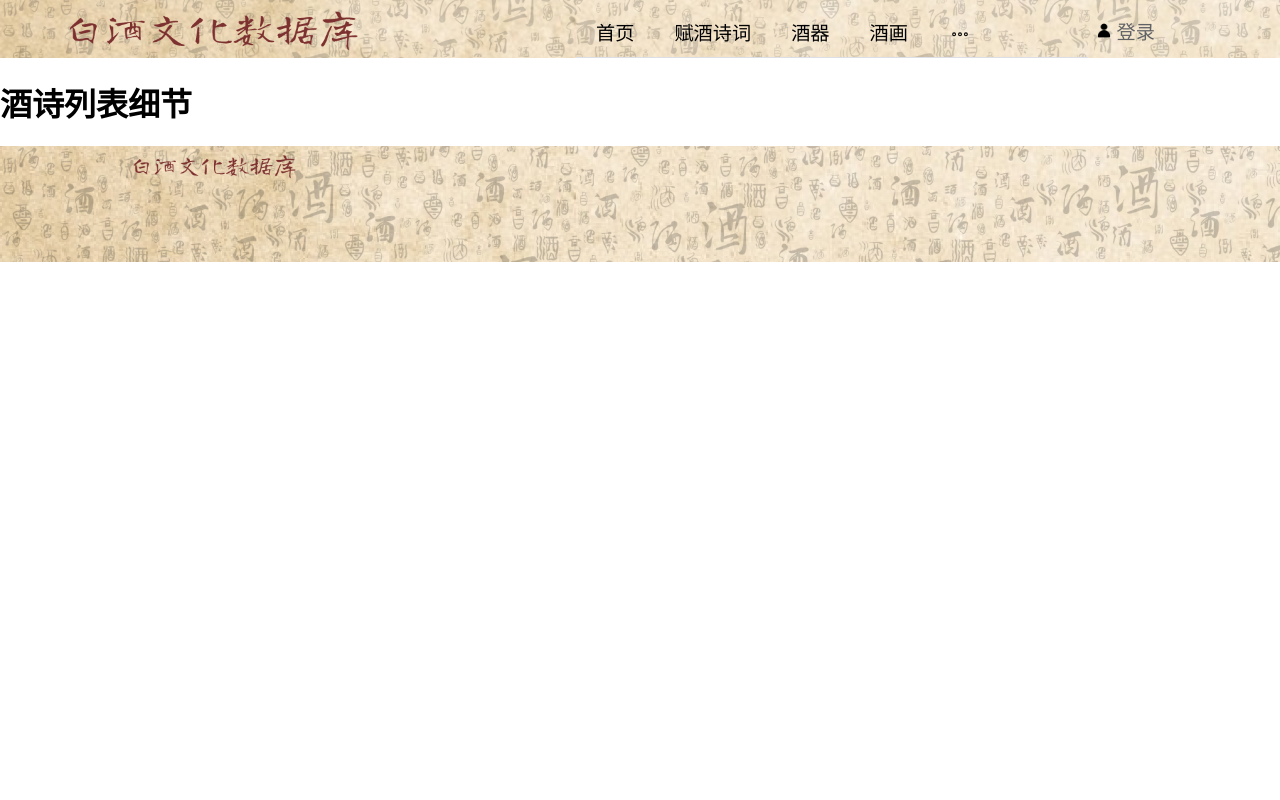
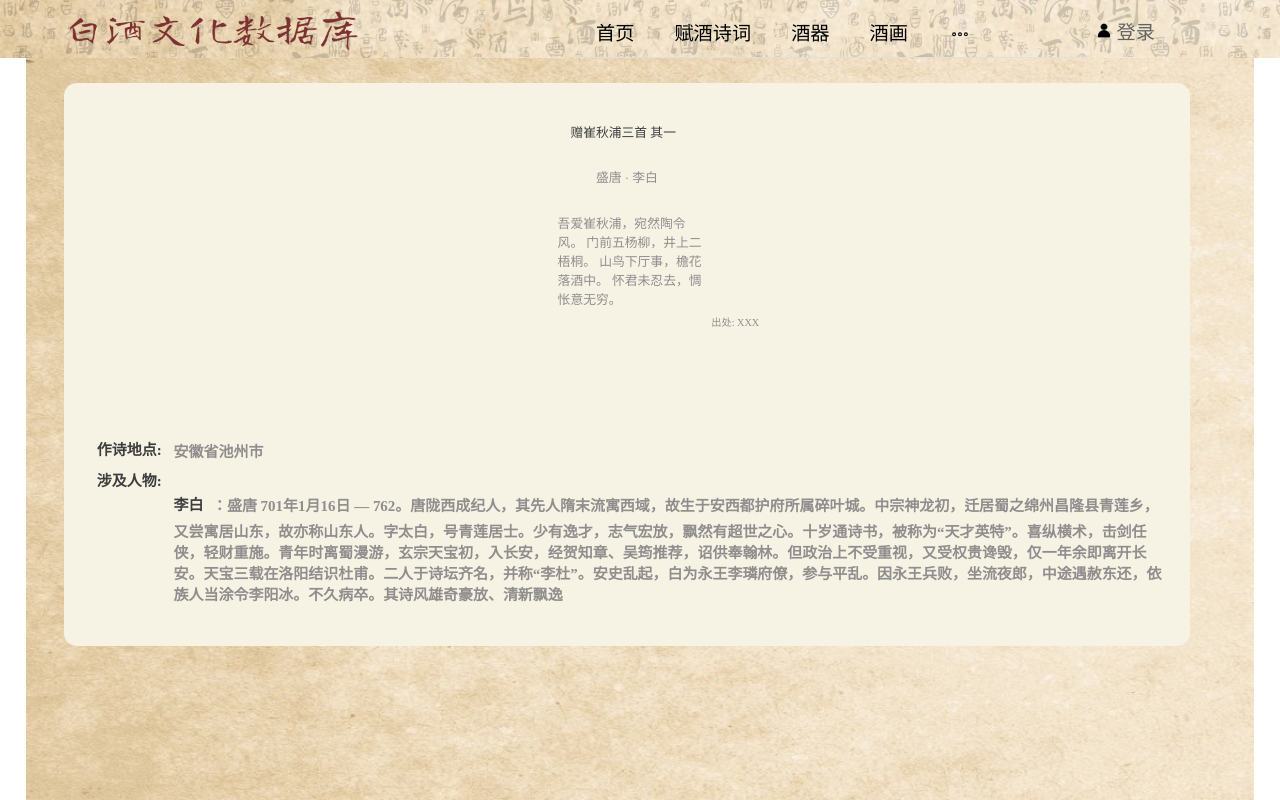
Before and after one commit to zy-xiaoyuer/Baijiu_Front, a Vue app: page /winePoetryDetail in a window 1280 px wide. Shown: the top 800 px of the page. Built offline with nearby package versions, Linux system fonts and the light colour scheme.

Commit message:
Update WinePoetryDetail.vue

```diff
--- a/src/views/winePoetry/WinePoetryDetail.vue
+++ b/src/views/winePoetry/WinePoetryDetail.vue
@@ -1,5 +1,165 @@
 <template>
   <div class="about">
-    <h1>酒诗列表细节</h1>
+    <div class="common-layout1">
+      <el-container>
+        <el-header
+          style="
+            position: relative;
+            left: 38vw;
+            top: 3vw;
+            width: 12vw;
+            height: 3vw;
+            opacity: 1;
+
+            font-family: Source Han Sans;
+            font-size: 1vw;
+            font-weight: normal;
+            line-height: normal;
+            letter-spacing: 0em;
+
+            font-variation-settings: 'opsz' auto;
+            font-feature-settings: 'kern' on;
+            color: #3d3d3d;
+          "
+          >赠崔秋浦三首 其一</el-header
+        >
+        <el-main
+          style="
+            position: relative;
+            left: 40vw;
+            top: 2vw;
+            width: 12vw;
+            height: 3vw;
+            opacity: 1;
+
+            font-family: Source Han Sans;
+            font-size: 1vw;
+            font-weight: normal;
+            line-height: normal;
+            letter-spacing: 0em;
+
+            font-variation-settings: 'opsz' auto;
+            font-feature-settings: 'kern' on;
+            color: #908d8d;
+          "
+          >盛唐 · 李白</el-main
+        >
+        <el-footer
+          style="
+            position: relative;
+            left: 37vw;
+            top: 4vw;
+            width: 15vw;
+            height: 4vw;
+            opacity: 1;
+
+            font-family: Source Han Sans;
+            font-size: 1vw;
+            font-weight: normal;
+            line-height: normal;
+            letter-spacing: 0em;
+
+            font-variation-settings: 'opsz' auto;
+            font-feature-settings: 'kern' on;
+            color: #908d8d;
+          "
+          >吾爱崔秋浦，宛然陶令风。 门前五杨柳，井上二梧桐。
+          山鸟下厅事，檐花落酒中。 怀君未忍去，惆怅意无穷。</el-footer
+        >
+      </el-container>
+    </div>
+    <div class="common-layout2">
+      <el-container>
+        <el-header
+          style="
+            position: relative;
+            left: 52vw;
+            top: -24vw;
+            width: 8vw;
+            height: 1vw;
+            opacity: 1;
+
+            font-family: Source Han Sans;
+            font-size: 0.8vw;
+            font-weight: normal;
+            line-height: normal;
+            letter-spacing: 0em;
+
+            font-variation-settings: 'opsz' auto;
+            font-feature-settings: 'kern' on;
+            color: #908D8D;
+          "
+          >出处: XXX</el-header
+        >
+        <el-main
+          style="
+            position: relative;
+            left: 4vw;
+            top: -18vw;
+            width: 24vw;
+            height: 12vw;
+            opacity: 1;
+
+            font-family: Source Han Sans;
+            font-size: 1vw;
+            font-weight: normal;
+            line-height: normal;
+            letter-spacing: 0em;
+
+            font-variation-settings: 'opsz' auto;
+            font-feature-settings: 'kern' on;
+          "
+          ><h3 style="color: #3D3D3D;">作诗地点:</h3>
+          <h3 style="color: #908D8D;position: relative;left: 6vw;top: -2.7vw;width: 8vw;">安徽省池州市</h3></el-main
+        >
+        <el-footer
+          style="
+            position: relative;
+            left: 4vw;
+            top: -26vw;
+            width: 12vw;
+            height: 12vw;
+            opacity: 1;
+
+            font-family: Source Han Sans;
+            font-size: 1vw;
+            font-weight: normal;
+            line-height: normal;
+            letter-spacing: 0em;
+
+            font-variation-settings: 'opsz' auto;
+            font-feature-settings: 'kern' on;
+          "
+          >
+          <h3 style="color: #3D3D3D">涉及人物:</h3>
+          <h3 style="color: #3D3D3D; position: relative;left: 6vw;top: -1vw;">李白</h3>
+          <h3 style="color: #908D8D;position: relative;left: 9vw;top: -3.7vw;width: 78vw;">：盛唐 701年1月16日 — 762。唐陇西成纪人，其先人隋末流寓西域，故生于安西都护府所属碎叶城。中宗神龙初，迁居蜀之绵州昌隆县青莲乡，</h3>
+          <h3 style="color: #908D8D;position: relative;left: 6vw;top: -4.5vw;width: 78vw;">又尝寓居山东，故亦称山东人。字太白，号青莲居士。少有逸才，志气宏放，飘然有超世之心。十岁通诗书，被称为“天才英特”。喜纵横术，击剑任侠，轻财重施。青年时离蜀漫游，玄宗天宝初，入长安，经贺知章、吴筠推荐，诏供奉翰林。但政治上不受重视，又受权贵谗毁，仅一年余即离开长安。天宝三载在洛阳结识杜甫。二人于诗坛齐名，并称“李杜”。安史乱起，白为永王李璘府僚，参与平乱。因永王兵败，坐流夜郎，中途遇赦东还，依族人当涂令李阳冰。不久病卒。其诗风雄奇豪放、清新飘逸</h3>
+          </el-footer
+        >
+      </el-container>
+    </div>
   </div>
 </template>
+
+<style lang="less" scoped>
+.about {
+  background-image: url("@/assets/images/background.jpg");
+  background-size: 100% 100%;
+  background-repeat: no-repeat;
+  width: 96vw;
+  margin-left: 2vw;
+  padding: 0 0 5vw 0;
+  .common-layout1 {
+    position: relative;
+    left: 3vw;
+    top: 2vw;
+    width: 88vw;
+    height: 44vw;
+    border-radius: 1vw;
+    opacity: 1;
+
+    background: #f6f3e5;
+  }
+}
+</style>
```
